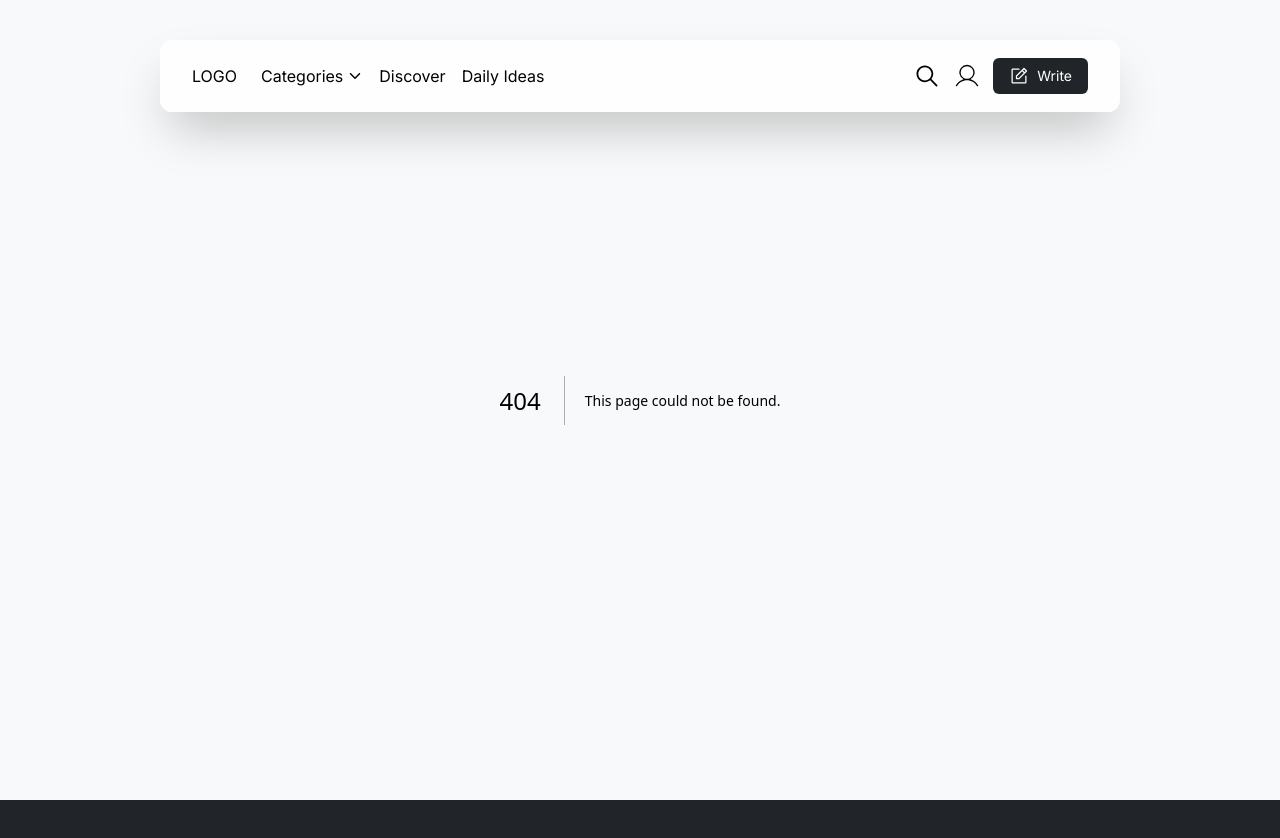
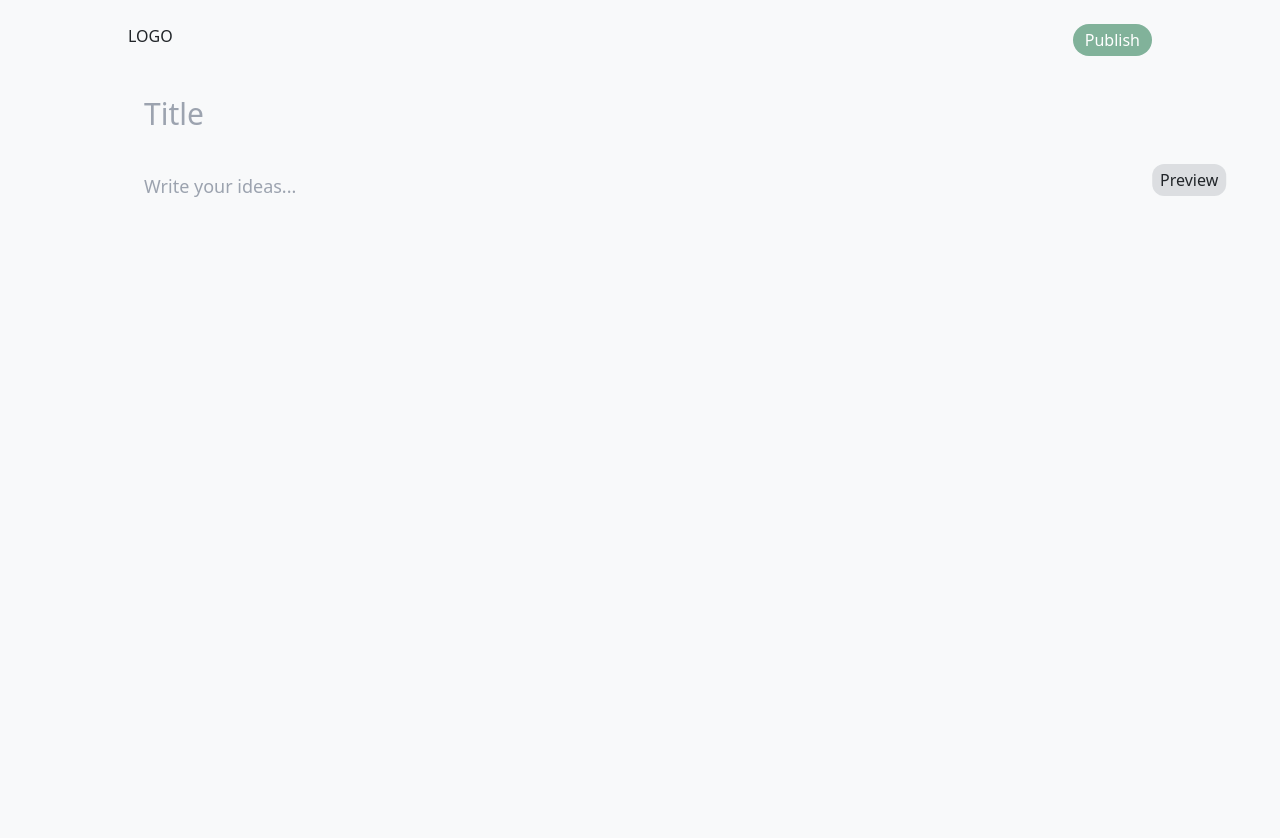
Before and after one commit to catalinpap/Blog, a Next.js app in the folder site/: page /write in a window 1280 px wide. Before the commit this address had no page. Shown: the top 838 px of the page. Built offline with nearby package versions, Linux system fonts and the light colour scheme.

Commit message:
added Write page

```diff
--- a/site/package.json
+++ b/site/package.json
@@ -9,7 +9,10 @@
     "lint": "next lint"
   },
   "dependencies": {
+    "@types/dompurify": "^3.0.5",
     "@types/react-icons": "^3.0.0",
+    "dompurify": "^3.1.6",
+    "marked": "^13.0.3",
     "next": "14.2.5",
     "react": "^18",
     "react-dom": "^18",
--- a/site/src/app/article/page.tsx
+++ b/site/src/app/(general)/article/page.tsx
@@ -1,7 +1,7 @@
 import Image from "next/image";
-import { CategoryTag } from "../components/common";
-import { CommentCard, SidePanel } from "../components";
-import { BookmarkIcon, CommentIcon, HeartEmptyIcon, ShareIcon } from "../components/icons";
+import { CategoryTag } from "../../components/common";
+import { CommentCard, SidePanel } from "../../components";
+import { BookmarkIcon, CommentIcon, HeartEmptyIcon, ShareIcon } from "../../components/icons";
 
 
 const Article: React.FC<{}> = () => {
--- a/site/src/app/layout.tsx
+++ b/site/src/app/(general)/layout.tsx
@@ -1,10 +1,12 @@
 import type { Metadata } from "next";
-import { Inter } from "next/font/google";
-import "./globals.css";
-import { Footer, Header } from "./components";
+import { Inter, Raleway, Yellowtail } from "next/font/google";
+import "../globals.css";
+import { Footer, Header } from "../components";
 
 
 const inter = Inter({ subsets: ["latin"] });
+const raleway = Raleway({subsets: ["latin"]});
+const yellowtail = Yellowtail({weight: "400", subsets: ["latin"]});
 
 export const metadata: Metadata = {
   title: "Blog",
@@ -18,7 +20,7 @@ export default function RootLayout({
 }>) {
   return (
     <html lang="en">
-      <body className={`${inter.className} bg-[#F8F9FA]`}>
+      <body className={`${raleway.className}`}>
         <Header />
           {children}
         <Footer />
--- a/site/src/app/page.tsx
+++ b/site/src/app/(general)/page.tsx
@@ -1,5 +1,5 @@
-import { CardGrid, HeroCarousel, SidePanel } from "./components";
-import { CategoryTag } from "./components/common";
+import { CardGrid, HeroCarousel, SidePanel } from "../components";
+import { CategoryTag } from "../components/common";
 
 
 export default function Home() {
--- /dev/null
+++ b/site/src/app/(write)/write/layout.tsx
@@ -0,0 +1,22 @@
+import { Metadata } from "next";
+import "../../globals.css";
+
+export const metadata: Metadata = {
+  title: "Blog",
+  description: "",
+};
+
+
+export default function WritePageLayout({
+    children,
+  }: Readonly<{
+    children: React.ReactNode;
+  }>) {
+    return (
+        <html lang="en">
+          <body>
+            {children}
+          </body>
+        </html>
+    );
+}
--- /dev/null
+++ b/site/src/app/(write)/write/page.tsx
@@ -0,0 +1,60 @@
+'use client';
+
+import { useRef } from "react";
+import { marked } from "marked";
+import DOMPurify from "dompurify";
+import "./write-page.css";
+import Link from "next/link";
+
+const WritePage:React.FC<{}> = () => {
+    const titleRef = useRef<HTMLInputElement>(null);
+    const articleContentRef = useRef<HTMLTextAreaElement>(null);
+    const articlePreviewRef = useRef<HTMLDivElement>(null);
+    const togglePreviewButtonRef = useRef<HTMLButtonElement>(null);
+
+    const parseMarkdown = () => {
+        const titleMarkdown = `# ${titleRef.current?.value}\n`;
+        const markdown = titleMarkdown + articleContentRef.current?.value;
+
+        if (!markdown) return;
+        const sanitizedMarkdown = DOMPurify.sanitize(markdown, {USE_PROFILES: {html: true}});
+        const parsedHTML = marked.parse(sanitizedMarkdown);
+
+        if (!articlePreviewRef.current) return;
+        articlePreviewRef.current.innerHTML = parsedHTML.toString();
+    };
+
+    const togglePreview = () => {
+        if (articlePreviewRef.current?.classList.contains('hidden')) {
+            articlePreviewRef.current?.classList.remove('hidden');
+            togglePreviewButtonRef.current?.classList.add('selected');
+        } else {
+            articlePreviewRef.current?.classList.add('hidden');
+            togglePreviewButtonRef.current?.classList.remove('selected');
+        }
+    };
+
+    return (
+        <>
+            <header className="flex flex-row justify-between w-[1024px] mx-auto py-6">
+                <Link href={"/"}>LOGO</Link>
+                <button className="bg-green text-white rounded-full px-3 py-1">Publish</button>
+            </header>
+            <main className={"flex flex-col w-[1024px] mx-auto min-h-[100dvh] mb-36"}>
+                <input ref={titleRef} id="title" name="title" type="text" placeholder="Title"  onChange={parseMarkdown}/>
+                <div className="relative flex gap-x-1 w-full flex-grow">
+                    <button
+                        ref={togglePreviewButtonRef}
+                        onClick={togglePreview}
+                        className="toggle-preview">
+                            Preview
+                    </button>
+                    <textarea ref={articleContentRef} onChange={parseMarkdown} id="article-content" name="article-content" placeholder="Write your ideas..."/>
+                    <div ref={articlePreviewRef} className="w-full p-2 border-l-2 border-gray hidden"></div>
+                </div>
+            </main>
+        </>
+    );
+};
+
+export default WritePage;
--- /dev/null
+++ b/site/src/app/(write)/write/write-page.css
@@ -0,0 +1,22 @@
+@tailwind components;
+
+@layer components {
+    input, textarea {
+        @apply w-full p-4 bg-light;
+    }
+
+    input[name="title"] {
+        @apply text-3xl mb-2;
+    }
+
+    textarea {
+        @apply text-lg resize-none flex-grow;
+    }
+
+    .toggle-preview {
+        @apply absolute top-2 right-0 translate-x-full bg-gray bg-opacity-20 px-2 py-1 rounded-xl text-base font-light;
+    }
+    .toggle-preview.selected {
+        @apply bg-opacity-60;
+    }
+}
--- a/site/src/app/components/Footer/Footer.tsx
+++ b/site/src/app/components/Footer/Footer.tsx
@@ -1,10 +1,9 @@
 const Footer:React.FC<{}> = () => {
     return (
-        <footer className="w-full h-[45dvh] bg-black">
+        <footer className="fixed w-full h-[45dvh] bottom-0 mt-auto">
             <article>
 
             </article>
-
         </footer>
     );
 };
--- a/site/src/app/components/Header/Header.tsx
+++ b/site/src/app/components/Header/Header.tsx
@@ -18,10 +18,10 @@ const Header = () => {
             <div className="flex items-center h-full gap-x-3">
                 <SearchIcon size={28} />
                 <UserIcon size={28} />
-                <button className="navbar-button flex items-center gap-x-2 capitalize">
+                <Link href={"/write"} className="navbar-button flex items-center gap-x-2 capitalize">
                     <WriteIcon size={20} />
                     write
-                </button>
+                </Link>
             </div>
 
         </header>
--- a/site/src/app/globals.css
+++ b/site/src/app/globals.css
@@ -17,7 +17,7 @@
 }
 
 body {
-  @apply text-black;
+  @apply text-black min-h-[100dvh] bg-light;
 }
 
 @layer base {
@@ -31,7 +31,41 @@ body {
 
   .hero-bg {
     @apply absolute inset-0 w-full h-full -z-10 object-cover;
-}
+  }
+
+  h1, h2, h3, h4, h5, h6 {
+    @apply font-light mb-10 leading-loose tracking-wider;
+  }
+  h1 {
+    @apply text-4xl;
+  }
+  h2 {
+    @apply text-3xl;
+  }
+  h3 {
+    @apply text-2xl;
+  }
+  h4 {
+    @apply text-2xl;
+  }
+  p {
+    @apply text-lg font-light leading-relaxed tracking-wide mb-10;
+  }
+  strong {
+    @apply font-bold;
+  }
+  em {
+    @apply font-extralight tracking-wider;
+  }
+  blockquote {
+    @apply bg-white border-l-4 border-gray p-4 italic tracking-wider font-mono text-xl mb-10;
+  }
+  blockquote p {
+    @apply m-0;
+  }
+  code {
+    @apply  bg-slate-100 text-gray p-2 tracking-wide font-extralight;
+  }
 }
 
 @layer utilities {
--- a/site/tailwind.config.ts
+++ b/site/tailwind.config.ts
@@ -11,6 +11,7 @@ const config: Config = {
       colors: {
         'black': '#212529',
         'gray': '#6C757D',
+        'light': '#F8F9FA',
         'green': '#81B29A',
         'orange': '#E26D5C',
         'yellow': '#F2CD5C',
```
Also changed, not shown: 1 other file (tests, documents, lock files or other folders).
